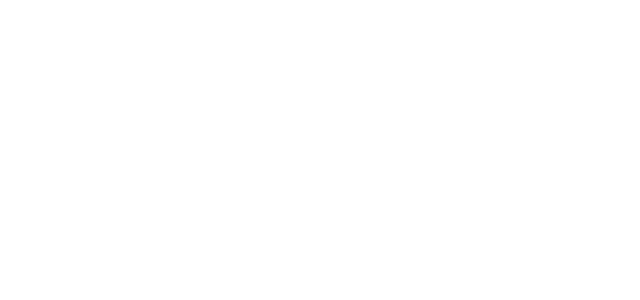
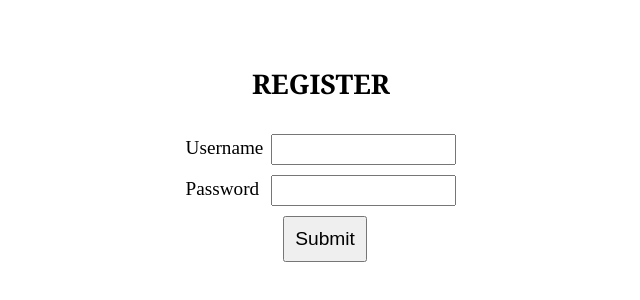
Before and after one commit to Vaishnavi301201/bloggers-website, an Angular app: page /register in a window 1280 px wide. Before the commit this address led to /. Shown: the part 156-456 px from the top of the page, without its empty margins (319-959 px from the left). Built offline with nearby package versions, Linux system fonts and the light colour scheme.

Commit message:
Register functionality, basic menubar added

```diff
--- a/src/app/app-routing.module.ts
+++ b/src/app/app-routing.module.ts
@@ -2,11 +2,13 @@
 import { RouterModule, Routes } from '@angular/router';
 import { LoginComponent } from './login/login.component';
 import { DashboardComponent } from './dashboard/dashboard.component';
+import { RegisterComponent } from './register/register.component';
 
 const routes: Routes = [
   {path:"", redirectTo:"login", pathMatch:'full'},
   {path:"login", component:LoginComponent},
-  {path:"dashboard", component:DashboardComponent}
+  {path:"dashboard", component:DashboardComponent},
+  {path:"register", component:RegisterComponent}
 ];
 
 @NgModule({
--- a/src/app/auth.service.ts
+++ b/src/app/auth.service.ts
@@ -9,6 +9,7 @@
 export class AuthService {
 
   private loginUrl = 'http://localhost:8080/api/login';
+  private registerUrl = 'http://localhost:8080/api/register'
   private isLoggedIn = false;
 
   constructor(
@@ -19,5 +20,10 @@
     return this.http.post<HttpResponse<any>>(this.loginUrl, credentials, { observe: 'response' });
   }
 
+  register(credentials:any):Observable<HttpResponse<any>>{
+    return this.http.post<HttpResponse<any>>(this.registerUrl, credentials, { observe: 'response' });
+
+  }
+
 
 }
--- a/src/app/dashboard/dashboard.component.html
+++ b/src/app/dashboard/dashboard.component.html
@@ -1 +1 @@
-<p>dashboard works!</p>
+<app-menu-bar></app-menu-bar>
--- /dev/null
+++ b/src/app/menu-bar/menu-bar.component.css
@@ -0,0 +1,3 @@
+.container{
+    display: flex;
+}
--- /dev/null
+++ b/src/app/menu-bar/menu-bar.component.html
@@ -0,0 +1,6 @@
+<div class="container">
+    <button>Home</button>
+    <button>Reads</button>
+    <button>Create</button>
+    <button>Contact</button>
+</div>
--- /dev/null
+++ b/src/app/register/register.component.css
@@ -0,0 +1,52 @@
+.container{
+    display: flex;
+    justify-content: center;
+    align-items: center;
+    flex-direction: column;
+    height: 75vh
+}
+
+.header_login{
+font-family: Georgia, 'Times New Roman', Times, serif;
+font-size: large;
+}
+
+.for_username{
+    font-family: inherit;
+    font-size: larger;
+    margin: 10px;
+}
+
+.for_password{
+    font-family: inherit;
+    font-size: larger;
+    margin: 10px;
+}
+
+.submit_button{
+    font-family: inherit;
+    font-size: larger;
+    margin: 10px;
+}
+.form-group {
+    display: flex;
+    width: 100%;
+    max-width: 300px;
+    margin-bottom: 15px;
+  }
+
+button{
+    position: relative;
+    margin-left: 37%;
+    font-size: larger;
+    padding: 10px;
+}
+label{
+    margin-right: 8px;
+}
+.for_password label{
+    margin-right: 12px;
+}
+input{
+    height: 25px;
+}
--- /dev/null
+++ b/src/app/register/register.component.html
@@ -0,0 +1,19 @@
+<div class="container">
+    <div class="header_login">
+        <h2>REGISTER</h2>
+    </div>
+    <div class="form_group">
+        <form action="dashboard">
+            <div class="for_username">
+                <label for="username" >Username</label>
+                <input type="text" id="username" [(ngModel)]="registrationData.username" [ngModelOptions]="{standalone: true}">
+            </div>
+            <div class="for_password">
+                <label for="password" >Password</label>
+                <input type="text" id="password" [(ngModel)]="registrationData.password" [ngModelOptions]="{standalone: true}">
+            </div>
+                <button type="submit" (click)="onSubmit()">Submit</button>
+        </form>
+    </div>
+
+</div>
--- /dev/null
+++ b/src/app/register/register.component.ts
@@ -0,0 +1,39 @@
+import { Component } from '@angular/core';
+import { Router } from '@angular/router';
+import { AuthService } from '../auth.service';
+
+@Component({
+  selector: 'app-register',
+  templateUrl: './register.component.html',
+  styleUrl: './register.component.css'
+})
+export class RegisterComponent {
+  registrationData={
+    username:'',
+    password:''
+  };
+  constructor(
+    private router:Router,
+    private authService: AuthService
+  ){}
+
+  onSubmit(){
+    this.authService.register(this.registrationData).subscribe({
+      next:async(response)=>{
+        if(response.status== 200)
+          {
+            this.router.navigate(['/login']);
+          }
+      },
+      error:(err)=>{
+        console.log('Login Failed',err);
+      }
+
+    }
+
+      // success=>this.router.navigate(['/dashboard']),
+      // error => console.log('Login Failed',error)
+    )
+  }
+
+}
```
Also changed, not shown: src/app/app.module.ts (+8 -3 lines), src/app/menu-bar/menu-bar.component.ts (added, +10 -0 lines), 2 other files (tests, documents, lock files or other folders).
